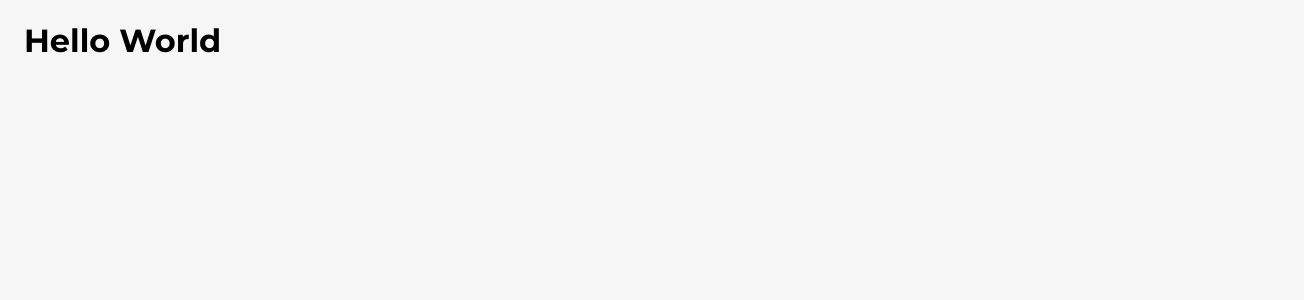
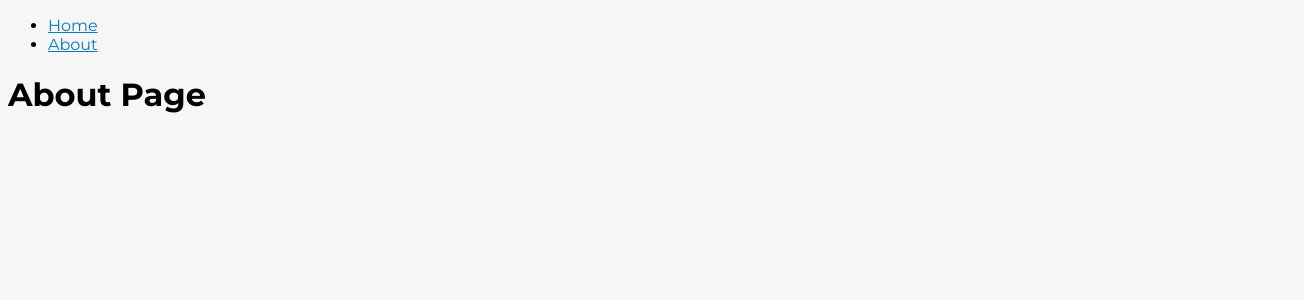
Before and after one commit to 0Empty0/DTT-Frontend-Assignment, a Vue app: page /about in a window 1280 px wide. Shown: the top 300 px of the page, 1304 px wide, since content can reach past the window. Built offline with nearby package versions, Linux system fonts and the light colour scheme.

Commit message:
setup vue router

```diff
--- a/package.json
+++ b/package.json
@@ -12,7 +12,8 @@
   },
   "dependencies": {
     "pinia": "^3.0.1",
-    "vue": "^3.5.13"
+    "vue": "^3.5.13",
+    "vue-router": "^4.5.1"
   },
   "devDependencies": {
     "@eslint/js": "^9.22.0",
--- a/src/App.vue
+++ b/src/App.vue
@@ -1,9 +1,17 @@
-<script setup></script>
-
 <template>
-  <div class="container">
-    <h1>Hello World</h1>
+  <div>
+    <nav>
+      <ul>
+        <li><router-link to="/">Home</router-link></li>
+        <li><router-link to="/about">About</router-link></li>
+      </ul>
+    </nav>
+    <router-view />
   </div>
 </template>
 
-<style scoped></style>
+<script>
+export default {
+  name: 'App',
+}
+</script>
--- a/src/main.js
+++ b/src/main.js
@@ -3,9 +3,11 @@ import './assets/styles/main.css'
 import { createApp } from 'vue'
 import { createPinia } from 'pinia'
 import App from './App.vue'
+import router from './router'
 
 const app = createApp(App)
 
 app.use(createPinia())
+app.use(router)
 
 app.mount('#app')
--- /dev/null
+++ b/src/pages/AboutPage.vue
@@ -0,0 +1,11 @@
+<template>
+  <div>
+    <h1>About Page</h1>
+  </div>
+</template>
+
+<script>
+export default {
+  name: 'AboutPage',
+}
+</script>
--- /dev/null
+++ b/src/pages/HomePage.vue
@@ -0,0 +1,11 @@
+<template>
+  <div>
+    <h1>Home Page</h1>
+  </div>
+</template>
+
+<script>
+export default {
+  name: 'HomePage',
+}
+</script>
--- /dev/null
+++ b/src/router.js
@@ -0,0 +1,23 @@
+import { createRouter, createWebHistory } from 'vue-router'
+import HomePage from '@/pages/HomePage.vue'
+import AboutPage from '@/pages/AboutPage.vue'
+
+const routes = [
+  {
+    path: '/',
+    name: 'Home',
+    component: HomePage,
+  },
+  {
+    path: '/about',
+    name: 'About',
+    component: AboutPage,
+  },
+]
+
+const router = createRouter({
+  history: createWebHistory(),
+  routes,
+})
+
+export default router
```
Also changed, not shown: 1 other file (tests, documents, lock files or other folders).
